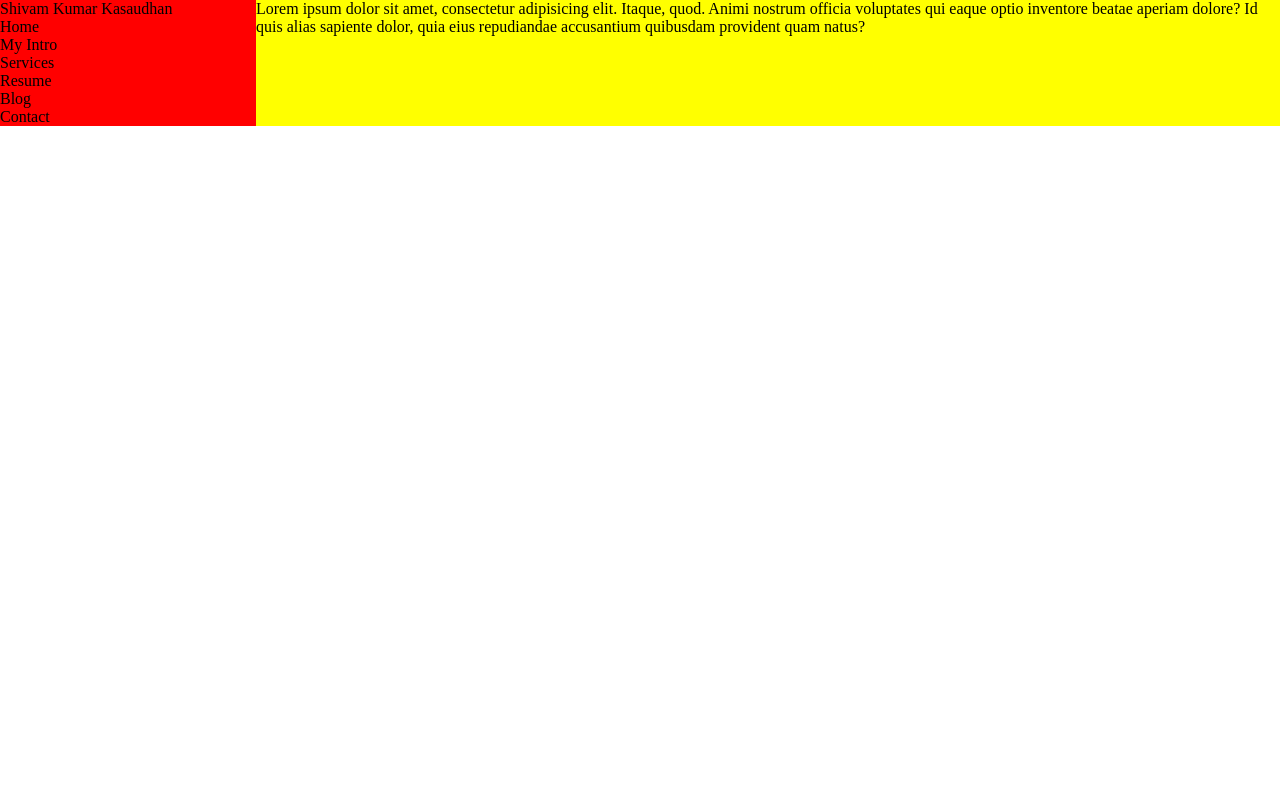
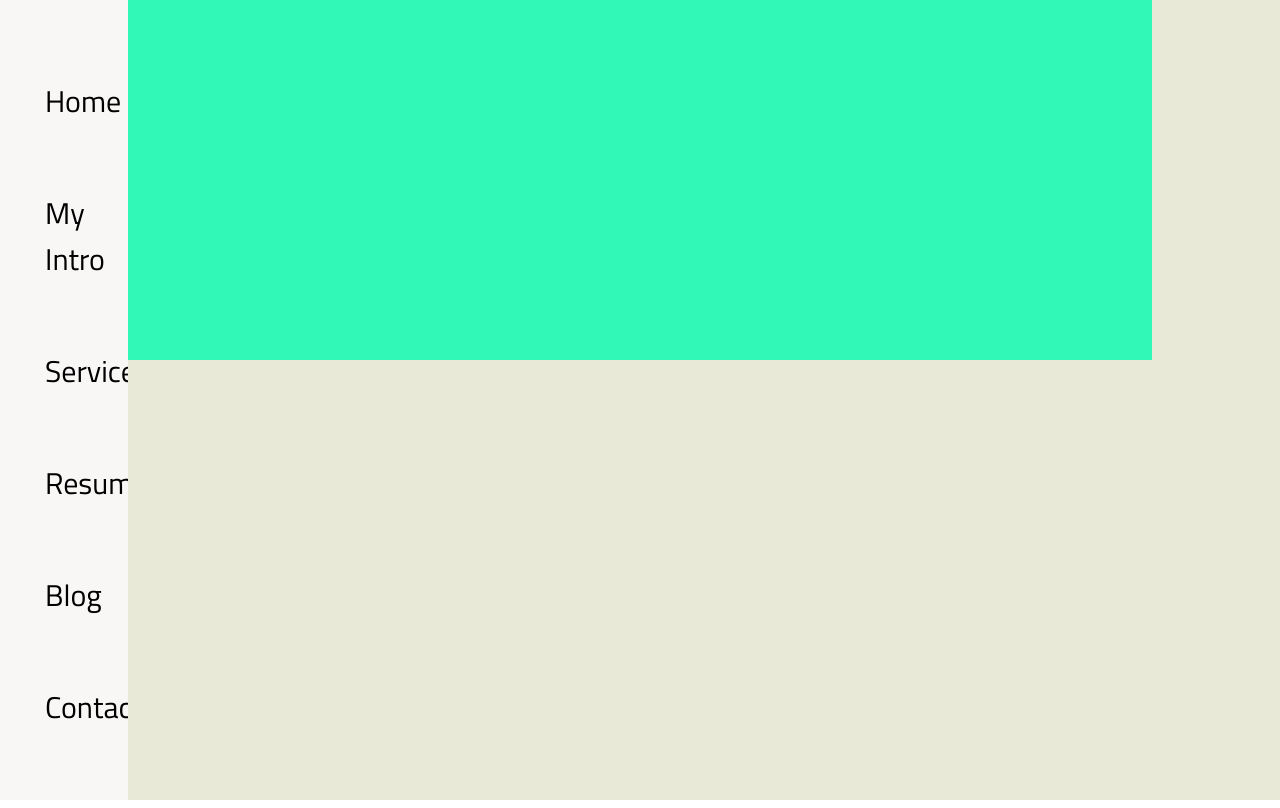
Before and after one commit to shivamkasaudhan/MyPortfolio, a plain HTML site: page index.html in a window 1280 px wide. Drawn offline with Linux system fonts and the light colour scheme.

Commit message:
Edited CSS File

```diff
--- a/index.html
+++ b/index.html
@@ -12,7 +12,6 @@
 <body>
     <div class="container">
         <div class="sidebar">
-            Shivam Kumar Kasaudhan
             <nav>
                 <ul>
                     <li>Home</li>
@@ -26,9 +25,9 @@
 
         </div>
         <div class="main">
-            Lorem ipsum dolor sit amet, consectetur adipisicing elit. Itaque, quod. Animi nostrum officia voluptates qui
-            eaque optio inventore beatae aperiam dolore? Id quis alias sapiente dolor, quia eius repudiandae accusantium
-            quibusdam provident quam natus?
+            <div class="infocontainer">
+
+            </div>
 
         </div>
     </div>
--- a/style.css
+++ b/style.css
@@ -1,16 +1,33 @@
+@import url('https://fonts.googleapis.com/css2?family=Titillium+Web&display=swap');
 *{
     margin: 0;
     padding: 0;
 }
 .sidebar{
-    background-color: red;
-    width: 20vw;
+    background-color: rgb(249, 246, 246);
+    width: 10vw;
+    font-family: 'Titillium Web', sans-serif;
+    height: 100vh;
+
+}
+.sidebar nav{
+    padding: 45px;
+}
+.sidebar nav li{
+    list-style-type: none;
+    font-size: 30px;
+    padding: 33px 0;
 
 }
 .main{
-    background-color: yellow;
-    width: 80vw;
+    background-color: rgb(233, 233, 216);
+    width: 90vw;
 }
 .container{
     display: flex;
 }
+.infocontainer{
+    background-color: rgb(49, 248, 182);
+    height: 45vh;
+    width: 80vw;
+}
```
